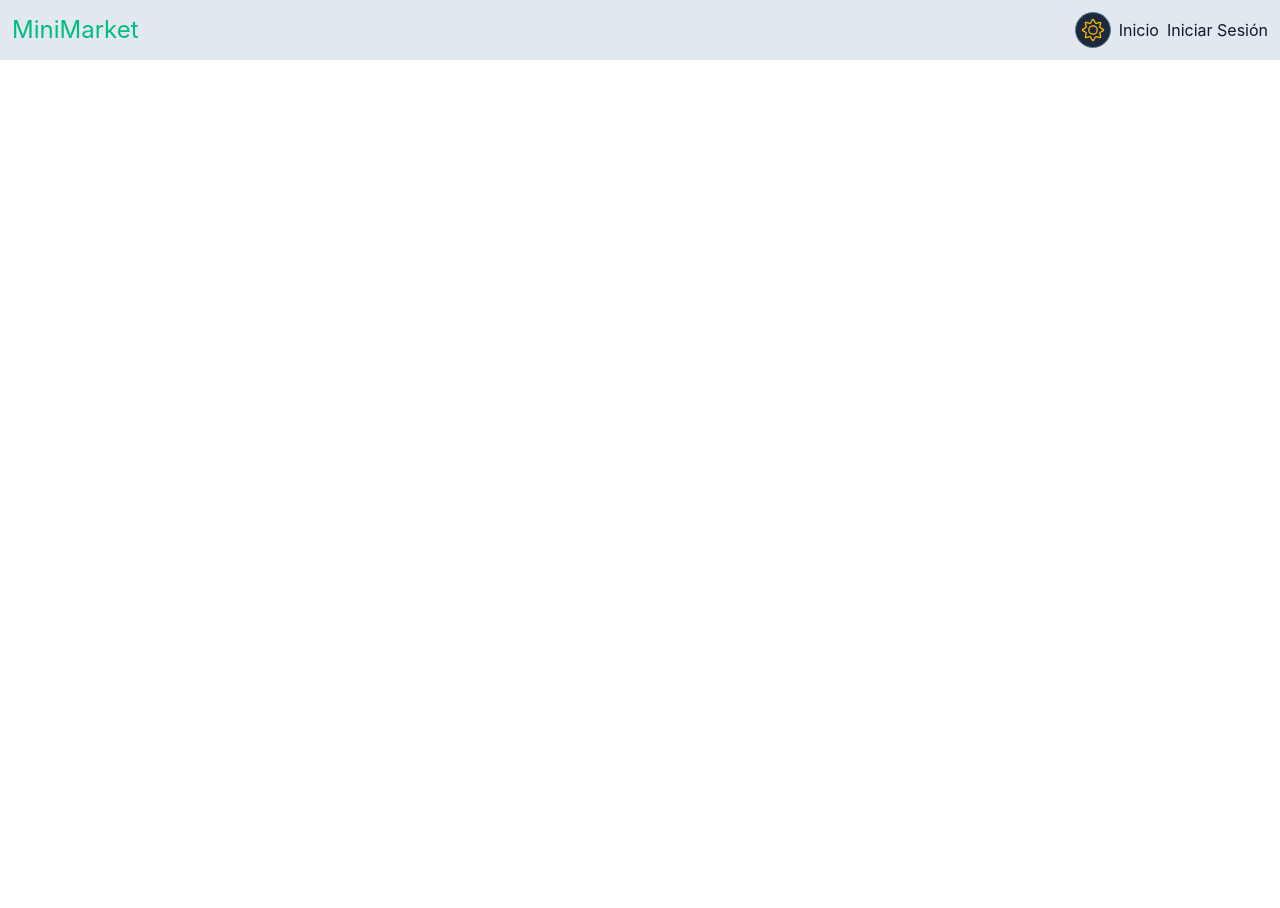
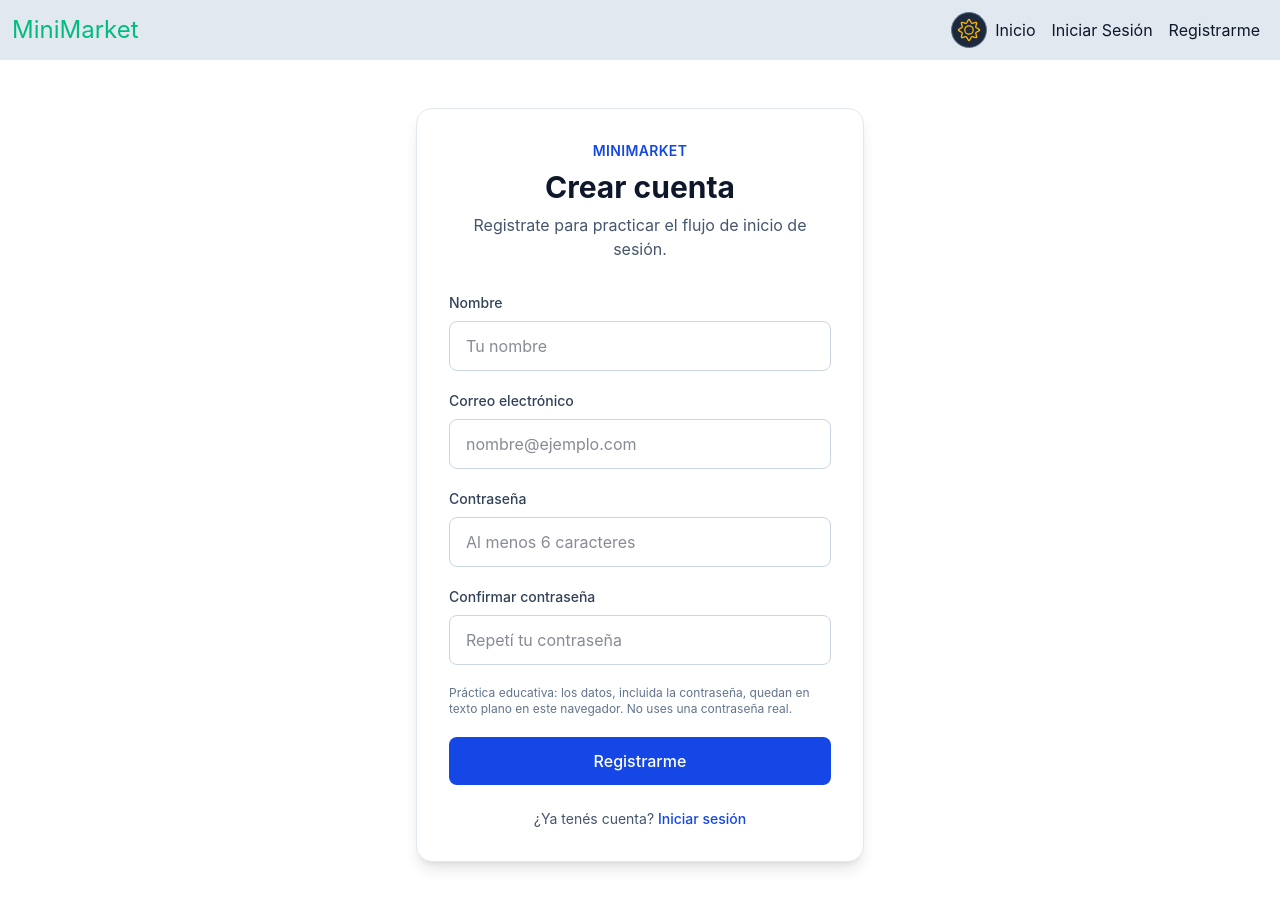
Before and after one commit to Juliancito1/MiniMarket-c12, a React (Vite) app: page /registro in a window 1280 px wide. Before the commit the page ends 800 px from the top, so only its background shows below. Built offline with nearby package versions, Linux system fonts and the light colour scheme.

Commit message:
Se realizo la estructura de la practica del Register

```diff
--- a/src/App.tsx
+++ b/src/App.tsx
@@ -4,6 +4,7 @@ import { Login } from "./pages/Login";
 import { Navbar } from "./components/Navbar";
 import { AdminDashboard } from "./pages/AdminDashboard";
 import { useAuth } from "./context/AuthContext";
+import { Register } from "./pages/Register";
 
 const AdminRoute = () => {
   const { user } = useAuth();
@@ -22,6 +23,7 @@ function App() {
         <Routes>
           <Route path="/" element={<Home />} />
           <Route path="/login" element={<Login />} />
+          <Route path="/registro" element={<Register />} />
           <Route path="/admin" element={<AdminRoute />} />
         </Routes>
       </div>
--- a/src/components/Navbar.tsx
+++ b/src/components/Navbar.tsx
@@ -75,13 +75,22 @@ export const Navbar = () => {
               </button>
             </>
           ) : (
+            <>
               <NavLink
-              className="w-max border-b-transparent hover:border-b-2 hover:border-b-blue-500 hover:text-blue-600"
+                className="w-max border-b-transparent hover:border-b-2 hover:border-b-blue-500 hover:text-blue-600 lg:mx-2"
                 to="/login"
                 onClick={() => setIsMenuOpen(false)}
               >
                 Iniciar Sesión
               </NavLink>
+              <NavLink
+                className="w-max border-b-transparent hover:border-b-2 hover:border-b-blue-500 hover:text-blue-600 lg:mx-2"
+                to="/registro"
+                onClick={() => setIsMenuOpen(false)}
+              >
+                Registrarme
+              </NavLink>
+            </>
           )}
         </div>
       </nav>
--- a/src/context/AuthContext.tsx
+++ b/src/context/AuthContext.tsx
@@ -2,6 +2,7 @@ import { createContext, useContext } from "react";
 
 export interface User {
   id: number;
+  password: string;
   name: string;
   email: string;
   role: "user" | "admin";
--- a/src/pages/Login.tsx
+++ b/src/pages/Login.tsx
@@ -1,8 +1,8 @@
 import { useForm } from "react-hook-form";
 import { Link, useNavigate } from "react-router";
 import Swal from "sweetalert2";
-import { useAuth } from "../context/AuthContext";
-import { usuarios } from "../data/users";
+import { useAuth, type User } from "../context/AuthContext";
+import { getRegisteredUsers, usuarios } from "../data/users";
 
 type LoginFormData = {
   email: string;
@@ -23,33 +23,41 @@ export const Login = () => {
 
   const navigate = useNavigate();
 
-  const onLogin = (data: LoginFormData) => {
-    Swal.fire({
+  const onLogin = async (data: LoginFormData) => {
+    const email = data.email.trim().toLowerCase();
+    const allUsers = [...usuarios, ...getRegisteredUsers()];
+    const foundUser = allUsers.find(
+      (user) =>
+        user.email.trim().toLowerCase() === email &&
+        user.password === data.password,
+    );
+
+    if (!foundUser) {
+      await Swal.fire({
+        title: "No se pudo iniciar sesión",
+        text: "Revisá tu correo y contraseña.",
+        icon: "error",
+      });
+      return;
+    }
+
+    const authenticatedUser: User = {
+      id: foundUser.id,
+      password: foundUser.password,
+      name: foundUser.name,
+      email: foundUser.email,
+      role: foundUser.role,
+    };
+
+    authContext.login(authenticatedUser);
+    await Swal.fire({
       title: "Bienvenido",
       text: "Has iniciado sesión correctamente.",
       icon: "success",
       background: "#1e293b",
       color: "#f8fafc",
     });
-    console.log("Datos del formulario:", data);
-
-    const foundUser = usuarios.find((user) => user.email === data.email);
-
-    if (foundUser) {
-      authContext.login({
-        id: foundUser?.id,
-        name: foundUser?.name,
-        email: data.email,
-        role: foundUser.role,
-      });
-      navigate(foundUser.role === "admin" ? "/admin" : "/");
-    } else {
-      Swal.fire({
-        title: "Error",
-        text: "Usuario no encontrado, no es posible inicar sesión",
-        icon: "error",
-      });
-    }
+    navigate(foundUser.role === "admin" ? "/admin" : "/");
   };
 
   const authContext = useAuth();
@@ -65,7 +73,8 @@ export const Login = () => {
             Iniciar sesión
           </h1>
           <p className="mt-2 text-slate-600 dark:text-slate-300">
-            Ingresá tu correo para iniciar una sesión local de demostración.
+            Ingresá tu correo y contraseña para iniciar una sesión local de
+            demostración.
           </p>
         </div>
 
@@ -133,7 +142,7 @@ export const Login = () => {
           </div>
 
           <p className="text-xs text-slate-500 dark:text-slate-400">
-            La contraseña solo se valida en este formulario y no se guarda.
+            Las cuentas de práctica se guardan localmente en este navegador.
           </p>
 
           <button
@@ -154,6 +163,15 @@ export const Login = () => {
             Ver productos
           </Link>
         </p>
+        <p className="mt-3 text-center text-sm text-slate-600 dark:text-slate-300">
+          ¿Todavía no tenés cuenta?{" "}
+          <Link
+            to="/registro"
+            className="font-medium text-blue-700 hover:underline dark:text-blue-400"
+          >
+            Crear cuenta
+          </Link>
+        </p>
       </div>
     </section>
   );
--- /dev/null
+++ b/src/pages/Register.tsx
@@ -0,0 +1,198 @@
+import { useForm } from "react-hook-form";
+import { Link } from "react-router";
+
+type RegisterFormData = {
+  name: string;
+  email: string;
+  password: string;
+  confirmPassword: string;
+};
+
+export const Register = () => {
+  const {
+    register,
+    handleSubmit,
+    watch,
+    formState: { errors, isSubmitting },
+  } = useForm<RegisterFormData>({
+    defaultValues: {
+      name: "",
+      email: "",
+      password: "",
+      confirmPassword: "",
+    },
+  });
+  const onRegister = () => {
+    // TODO alumnos:
+    // 1. Recibí los datos validados como parámetro (data: RegisterFormData);
+    //    handleSubmit ya se encarga de validar el formulario antes de llamarte.
+    // 2. Normalizá el correo con trim() y toLowerCase() para evitar diferencias
+    //    por espacios o mayúsculas al comparar y guardar.
+    // 3. Comprobá que el correo no exista en usuarios ni en getRegisteredUsers();
+    //    si ya existe, mostrá un aviso con Swal.fire y terminá con return.
+    // 4. Armá un objeto User con un id único (por ejemplo, Date.now()), el
+    //    nombre y correo normalizados, la contraseña y role: "user".
+    // 5. Guardá el usuario con saveRegisteredUser (importalo desde ../data/users);
+    //    esa función ya implementa la persistencia en localStorage.
+    // 6. Si el guardado falla, capturá el error, informá al usuario y no sigas;
+    //    si tiene éxito, confirmalo con Swal.fire y navegá a /login.
+  };
+
+  return (
+    <section className="flex min-h-full items-center justify-center px-4 py-12">
+      <div className="w-full max-w-md rounded-2xl border border-slate-200 bg-white p-6 shadow-lg sm:p-8 dark:border-slate-700 dark:bg-slate-900">
+        <div className="mb-8 text-center">
+          <p className="mb-2 text-sm font-semibold uppercase tracking-wide text-blue-700 dark:text-blue-400">
+            MiniMarket
+          </p>
+          <h1 className="text-3xl font-bold text-slate-900 dark:text-white">
+            Crear cuenta
+          </h1>
+          <p className="mt-2 text-slate-600 dark:text-slate-300">
+            Registrate para practicar el flujo de inicio de sesión.
+          </p>
+        </div>
+
+        <form
+          className="space-y-5"
+          noValidate
+          onSubmit={handleSubmit(onRegister)}
+        >
+          <div>
+            <label
+              htmlFor="name"
+              className="mb-2 block text-sm font-medium text-slate-700 dark:text-slate-200"
+            >
+              Nombre
+            </label>
+            <input
+              id="name"
+              type="text"
+              autoComplete="name"
+              className="w-full rounded-lg border border-slate-300 bg-white px-4 py-3 text-slate-900 outline-none transition focus:border-blue-600 focus:ring-2 focus:ring-blue-200 dark:border-slate-600 dark:bg-slate-800 dark:text-white dark:focus:border-blue-400 dark:focus:ring-blue-900"
+              placeholder="Tu nombre"
+              {...register("name", {
+                required: "El nombre es obligatorio.",
+                minLength: {
+                  value: 2,
+                  message: "El nombre debe tener al menos 2 caracteres.",
+                },
+              })}
+            />
+            {errors.name && (
+              <p className="mt-1 text-sm text-red-600 dark:text-red-400">
+                {errors.name.message}
+              </p>
+            )}
+          </div>
+
+          <div>
+            <label
+              htmlFor="email"
+              className="mb-2 block text-sm font-medium text-slate-700 dark:text-slate-200"
+            >
+              Correo electrónico
+            </label>
+            <input
+              id="email"
+              type="email"
+              autoComplete="email"
+              className="w-full rounded-lg border border-slate-300 bg-white px-4 py-3 text-slate-900 outline-none transition focus:border-blue-600 focus:ring-2 focus:ring-blue-200 dark:border-slate-600 dark:bg-slate-800 dark:text-white dark:focus:border-blue-400 dark:focus:ring-blue-900"
+              placeholder="nombre@ejemplo.com"
+              {...register("email", {
+                required: "El correo electrónico es obligatorio.",
+                pattern: {
+                  value: /^[^\s@]+@[^\s@]+\.[^\s@]+$/,
+                  message: "Ingresá un correo electrónico válido.",
+                },
+              })}
+            />
+            {errors.email && (
+              <p className="mt-1 text-sm text-red-600 dark:text-red-400">
+                {errors.email.message}
+              </p>
+            )}
+          </div>
+
+          <div>
+            <label
+              htmlFor="password"
+              className="mb-2 block text-sm font-medium text-slate-700 dark:text-slate-200"
+            >
+              Contraseña
+            </label>
+            <input
+              id="password"
+              type="password"
+              autoComplete="new-password"
+              className="w-full rounded-lg border border-slate-300 bg-white px-4 py-3 text-slate-900 outline-none transition focus:border-blue-600 focus:ring-2 focus:ring-blue-200 dark:border-slate-600 dark:bg-slate-800 dark:text-white dark:focus:border-blue-400 dark:focus:ring-blue-900"
+              placeholder="Al menos 6 caracteres"
+              {...register("password", {
+                required: "La contraseña es obligatoria.",
+                minLength: {
+                  value: 6,
+                  message: "La contraseña debe tener al menos 6 caracteres.",
+                },
+              })}
+            />
+            {errors.password && (
+              <p className="mt-1 text-sm text-red-600 dark:text-red-400">
+                {errors.password.message}
+              </p>
+            )}
+          </div>
+
+          <div>
+            <label
+              htmlFor="confirmPassword"
+              className="mb-2 block text-sm font-medium text-slate-700 dark:text-slate-200"
+            >
+              Confirmar contraseña
+            </label>
+            <input
+              id="confirmPassword"
+              type="password"
+              autoComplete="new-password"
+              className="w-full rounded-lg border border-slate-300 bg-white px-4 py-3 text-slate-900 outline-none transition focus:border-blue-600 focus:ring-2 focus:ring-blue-200 dark:border-slate-600 dark:bg-slate-800 dark:text-white dark:focus:border-blue-400 dark:focus:ring-blue-900"
+              placeholder="Repetí tu contraseña"
+              {...register("confirmPassword", {
+                required: "Confirmar la contraseña es obligatorio.",
+                validate: (value) =>
+                  value === watch("password") ||
+                  "Las contraseñas no coinciden.",
+              })}
+            />
+            {errors.confirmPassword && (
+              <p className="mt-1 text-sm text-red-600 dark:text-red-400">
+                {errors.confirmPassword.message}
+              </p>
+            )}
+          </div>
+
+          <p className="text-xs text-slate-500 dark:text-slate-400">
+            Práctica educativa: los datos, incluida la contraseña, quedan en
+            texto plano en este navegador. No uses una contraseña real.
+          </p>
+
+          <button
+            type="submit"
+            disabled={isSubmitting}
+            className="w-full rounded-lg bg-blue-700 px-5 py-3 font-medium text-white transition hover:bg-blue-800 focus:outline-none focus:ring-4 focus:ring-blue-300 disabled:cursor-not-allowed disabled:opacity-60 dark:bg-blue-600 dark:hover:bg-blue-700 dark:focus:ring-blue-900"
+          >
+            {isSubmitting ? "Creando cuenta..." : "Registrarme"}
+          </button>
+        </form>
+
+        <p className="mt-6 text-center text-sm text-slate-600 dark:text-slate-300">
+          ¿Ya tenés cuenta?{" "}
+          <Link
+            to="/login"
+            className="font-medium text-blue-700 hover:underline dark:text-blue-400"
+          >
+            Iniciar sesión
+          </Link>
+        </p>
+      </div>
+    </section>
+  );
+};
```
Also changed, not shown: src/data/users.ts (+25 -0 lines). Lines whose indentation alone changed are shown as unchanged.
